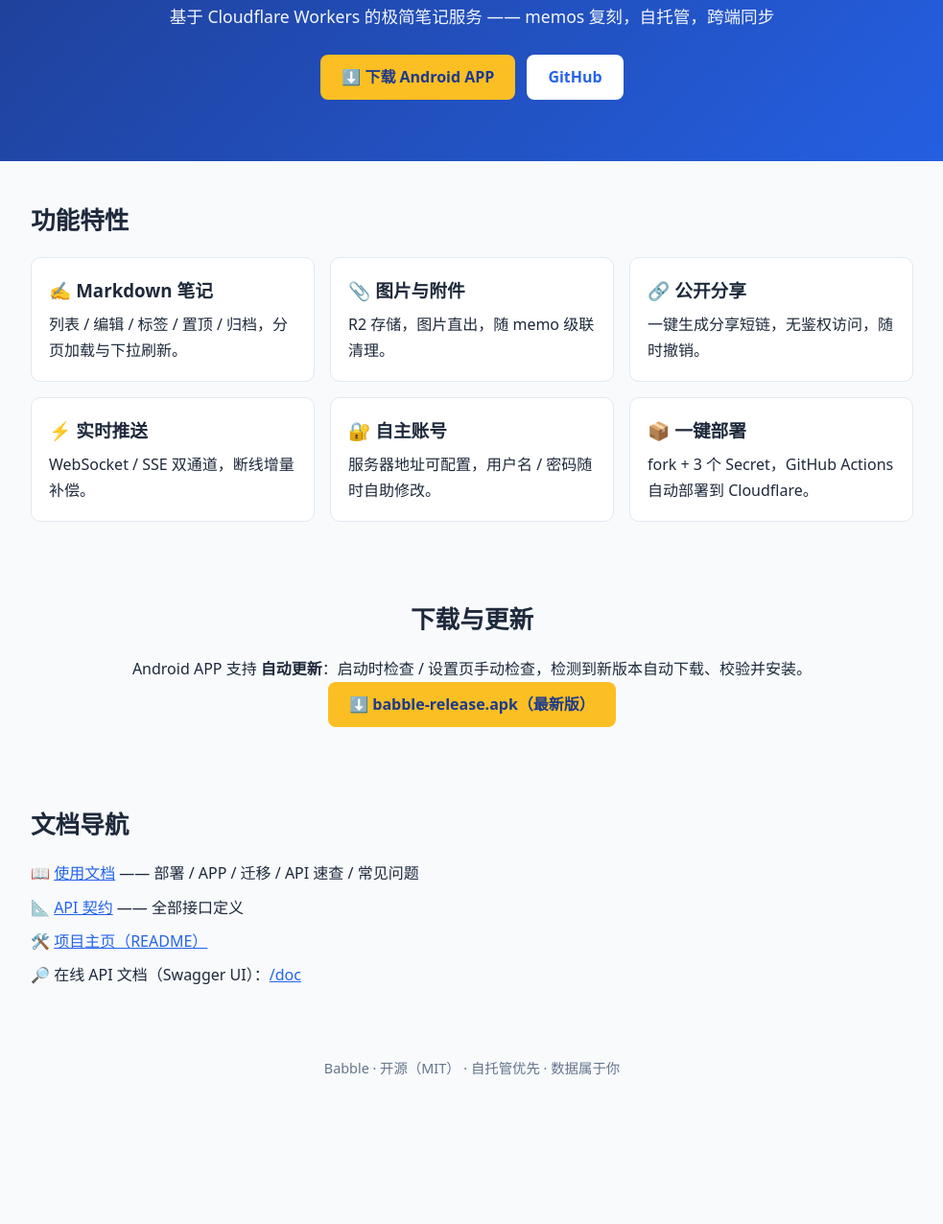
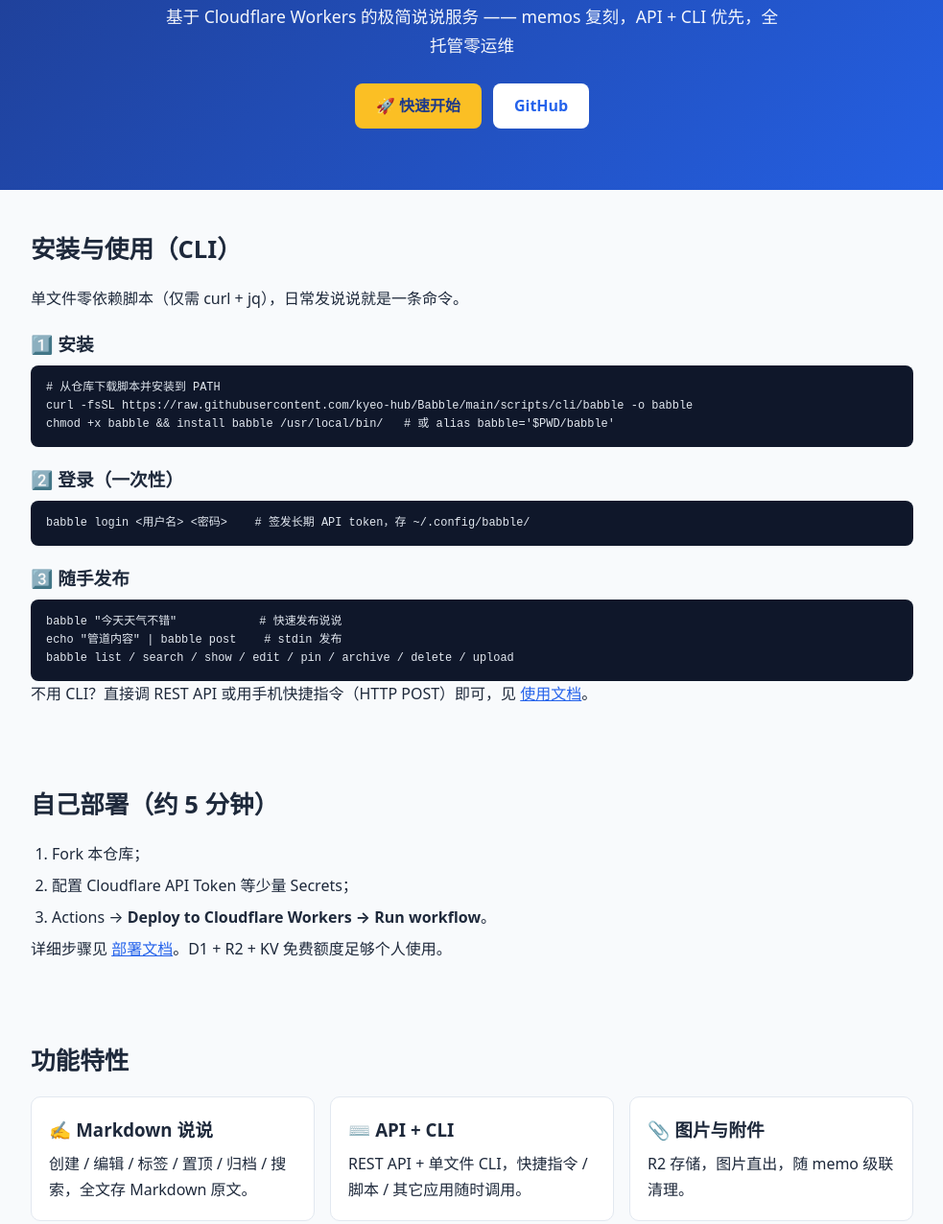
Before and after one commit to kyeo-hub/Babble, a website: page site/index.html in a window 1280 px wide. Shown: the part 145-1421 px from the top of the page at 96% size, without its empty margins (148-1131 px from the left). Before the commit the page ends 1296 px from the top, so only its background shows below. Drawn offline with Linux system fonts and the light colour scheme.

Commit message:
site: add CLI quickstart + deploy guide to landing page
Lead with install/login/post steps for the CLI (now the daily entry),
add a 3-step self-deploy section, restyle code blocks, reframe the
Android APP section as archived (v0.3.5 final).

Co-Authored-By: AtomCode (glm5.3-flash) <noreply@atomgit.com>

```diff
--- a/site/index.html
+++ b/site/index.html
@@ -3,24 +3,51 @@
 <head>
   <meta charset="UTF-8">
   <meta name="viewport" content="width=device-width, initial-scale=1.0">
-  <title>Babble — 极简笔记 · 自托管 · 开源</title>
-  <meta name="description" content="Babble：基于 Cloudflare Workers 的极简自托管笔记服务，支持 Android APP、自动更新与一键部署。">
+  <title>Babble — 极简说说服务 · API + CLI · 自托管 · 开源</title>
+  <meta name="description" content="Babble：基于 Cloudflare Workers 的极简自托管说说/笔记服务，API + CLI 优先，一键部署，零本地服务器。">
   <link rel="stylesheet" href="style.css">
 </head>
 <body>
   <header class="hero">
     <h1>📝 Babble</h1>
-    <p class="tagline">基于 Cloudflare Workers 的极简笔记服务 —— memos 复刻，自托管，跨端同步</p>
+    <p class="tagline">基于 Cloudflare Workers 的极简说说服务 —— memos 复刻，API + CLI 优先，全托管零运维</p>
     <div class="actions">
-      <a class="btn primary" href="https://github.com/kyeo-hub/Babble/releases/latest/download/babble-release.apk">⬇️ 下载 Android APP</a>
+      <a class="btn primary" href="#quickstart">🚀 快速开始</a>
       <a class="btn" href="https://github.com/kyeo-hub/Babble">GitHub</a>
     </div>
   </header>
 
+  <section class="quickstart" id="quickstart">
+    <h2>安装与使用（CLI）</h2>
+    <p>单文件零依赖脚本（仅需 curl + jq），日常发说说就是一条命令。</p>
+    <h3>1️⃣ 安装</h3>
+    <pre><code># 从仓库下载脚本并安装到 PATH
+curl -fsSL https://raw.githubusercontent.com/kyeo-hub/Babble/main/scripts/cli/babble -o babble
+chmod +x babble && install babble /usr/local/bin/   # 或 alias babble='$PWD/babble'</code></pre>
+    <h3>2️⃣ 登录（一次性）</h3>
+    <pre><code>babble login &lt;用户名&gt; &lt;密码&gt;    # 签发长期 API token，存 ~/.config/babble/</code></pre>
+    <h3>3️⃣ 随手发布</h3>
+    <pre><code>babble "今天天气不错"            # 快速发布说说
+echo "管道内容" | babble post    # stdin 发布
+babble list / search / show / edit / pin / archive / delete / upload</code></pre>
+    <p>不用 CLI？直接调 REST API 或用手机快捷指令（HTTP POST）即可，见 <a href="https://github.com/kyeo-hub/Babble/blob/main/docs/usage.md">使用文档</a>。</p>
+  </section>
+
+  <section class="deploy">
+    <h2>自己部署（约 5 分钟）</h2>
+    <ol>
+      <li>Fork 本仓库；</li>
+      <li>配置 Cloudflare API Token 等少量 Secrets；</li>
+      <li>Actions → <b>Deploy to Cloudflare Workers → Run workflow</b>。</li>
+    </ol>
+    <p>详细步骤见 <a href="https://github.com/kyeo-hub/Babble/blob/main/docs/usage.md#2-后端部署">部署文档</a>。D1 + R2 + KV 免费额度足够个人使用。</p>
+  </section>
+
   <section class="features">
     <h2>功能特性</h2>
     <div class="grid">
-      <div class="card"><h3>✍️ Markdown 笔记</h3><p>列表 / 编辑 / 标签 / 置顶 / 归档，分页加载与下拉刷新。</p></div>
+      <div class="card"><h3>✍️ Markdown 说说</h3><p>创建 / 编辑 / 标签 / 置顶 / 归档 / 搜索，全文存 Markdown 原文。</p></div>
+      <div class="card"><h3>⌨️ API + CLI</h3><p>REST API + 单文件 CLI，快捷指令 / 脚本 / 其它应用随时调用。</p></div>
       <div class="card"><h3>📎 图片与附件</h3><p>R2 存储，图片直出，随 memo 级联清理。</p></div>
       <div class="card"><h3>🔗 公开分享</h3><p>一键生成分享短链，无鉴权访问，随时撤销。</p></div>
       <div class="card"><h3>⚡ 实时推送</h3><p>WebSocket / SSE 双通道，断线增量补偿。</p></div>
@@ -30,9 +57,9 @@
   </section>
 
   <section class="download">
-    <h2>下载与更新</h2>
-    <p>Android APP 支持 <b>自动更新</b>：启动时检查 / 设置页手动检查，检测到新版本自动下载、校验并安装。</p>
-    <a class="btn primary" href="https://github.com/kyeo-hub/Babble/releases/latest/download/babble-release.apk">⬇️ babble-release.apk（最新版）</a>
+    <h2>Android APP（归档）</h2>
+    <p>项目方向已收敛为 <b>API + CLI 优先</b>。APP 停止迭代，v0.3.5 为最终版（仍可用于数据迁移与外部资源补迁）。</p>
+    <a class="btn" href="https://github.com/kyeo-hub/Babble/releases/latest/download/babble-release.apk">⬇️ v0.3.5（最终版 APK）</a>
   </section>
 
   <section class="docs">
--- a/site/style.css
+++ b/site/style.css
@@ -88,6 +88,29 @@ h2 {
   margin-bottom: 6px;
 }
 
+.quickstart pre,
+section pre {
+  background: #0f172a;
+  color: #e2e8f0;
+  border-radius: 8px;
+  padding: 14px 16px;
+  overflow-x: auto;
+  font-size: 0.92em;
+  line-height: 1.6;
+}
+
+.quickstart h3 {
+  margin: 18px 0 6px;
+}
+
+.deploy ol {
+  padding-left: 22px;
+}
+
+.deploy li {
+  margin: 6px 0;
+}
+
 .download {
   text-align: center;
 }
```
